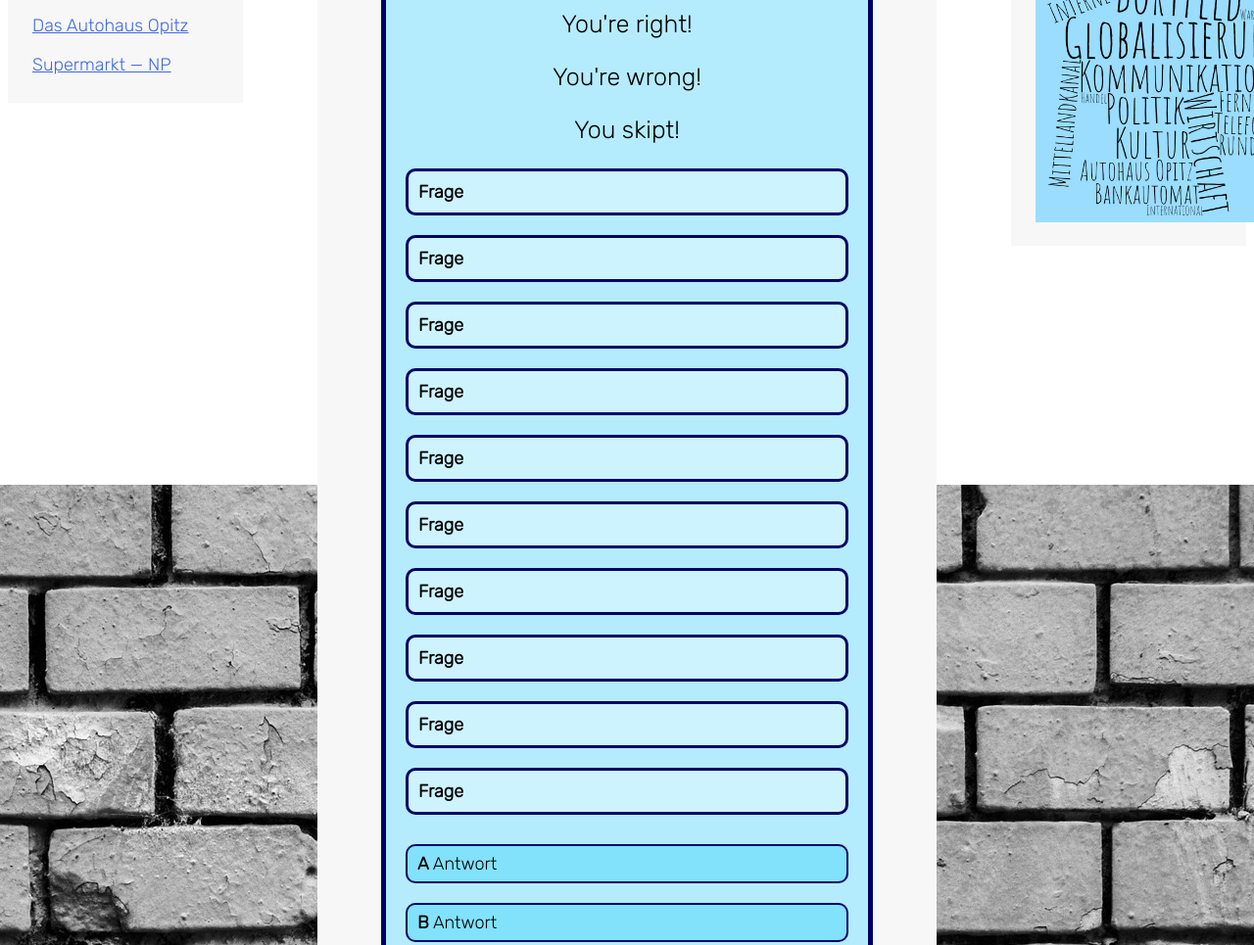
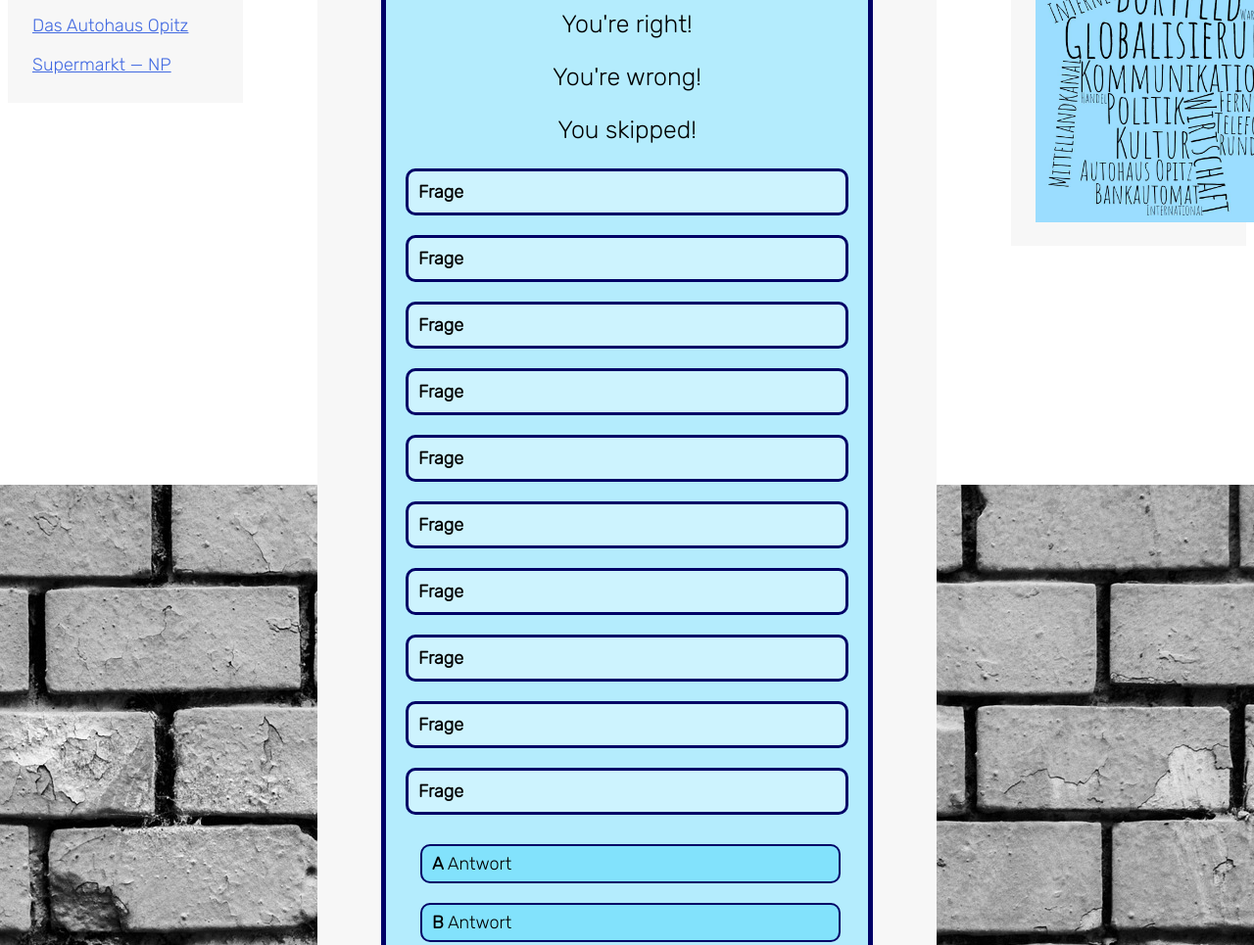
Before and after one commit to RocketGirl62/EnglischHausarbeit, a plain HTML site: page quiztest/index.html in a window 1280 px wide. Shown: the part 563-1528 px from the top of the page at 98% size. Drawn offline with Linux system fonts and the light colour scheme.

Commit message:
quiztest

```diff
--- a/quiztest/index.html
+++ b/quiztest/index.html
@@ -72,7 +72,7 @@
             <div class="auswertung">
                 <p id="correct">You're right!</p>
                 <p id="false">You're wrong!</p>
-                <p id="skip">You skipt!</p>
+                <p id="skip">You skipped!</p>
             </div>
             <div class="question">
                 <p id="q1"><b>Frage</b></p>
--- a/quiztest/stylequiz.css
+++ b/quiztest/stylequiz.css
@@ -103,9 +103,9 @@
     padding: 7px 10px 7px 10px;
     border: 2px solid #000066;
     border-radius: 10px;
-    margin: 10px 0px 10px 0px;
+    margin: 10px 15px 10px 15px;
     background-color: #82e2fc;
-    width: 100%;
+    width: 95%;
     text-align: left;
     font-family: 'Rubik', sans-serif;
     font-size: 18px;
--- a/quiztest/stylesheet.css
+++ b/quiztest/stylesheet.css
@@ -17,7 +17,7 @@ html {
     text-align: center;
     padding: 20px 0px 20px 0px;
     margin: 0px 0px 0px 0px;
-    background-color: #209cff;
+    background-color: #000066;
     line-height: 100%;
     font-size: 20px;
     color: #f7f7f7;
```
